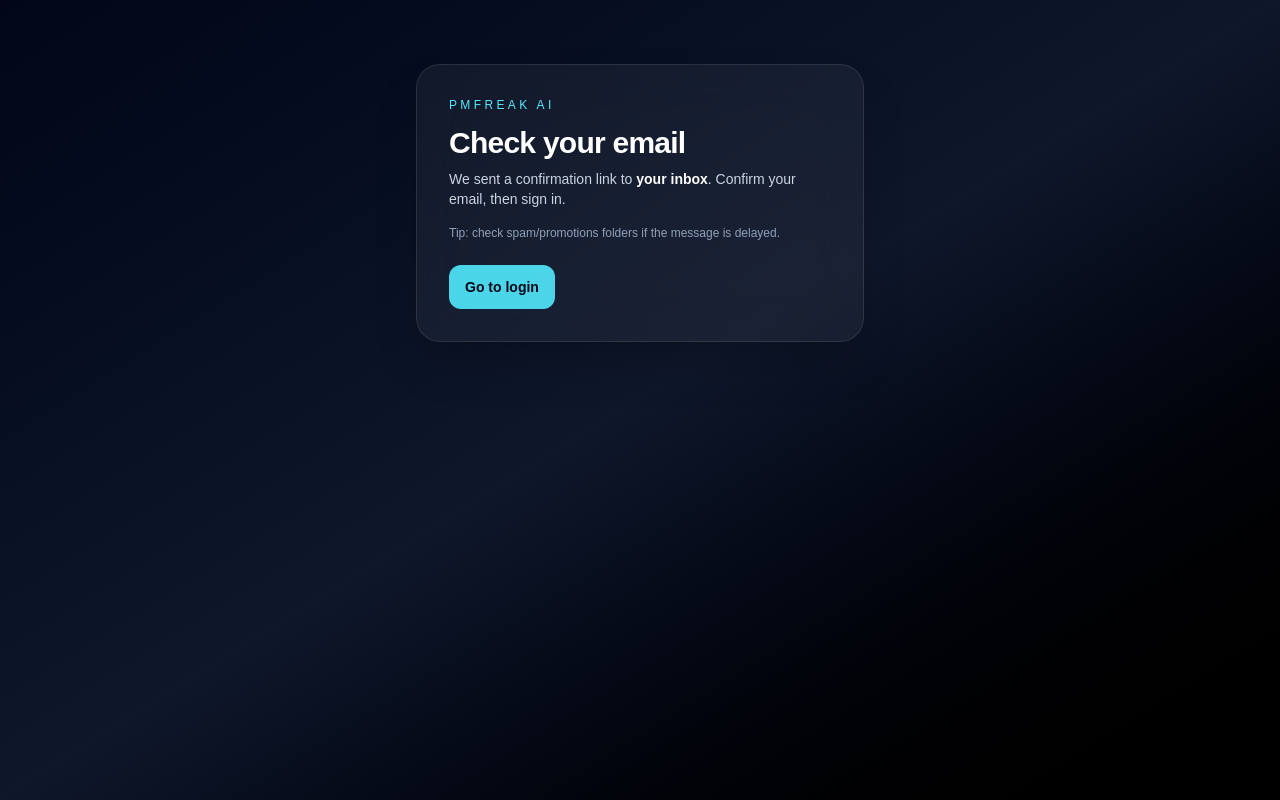
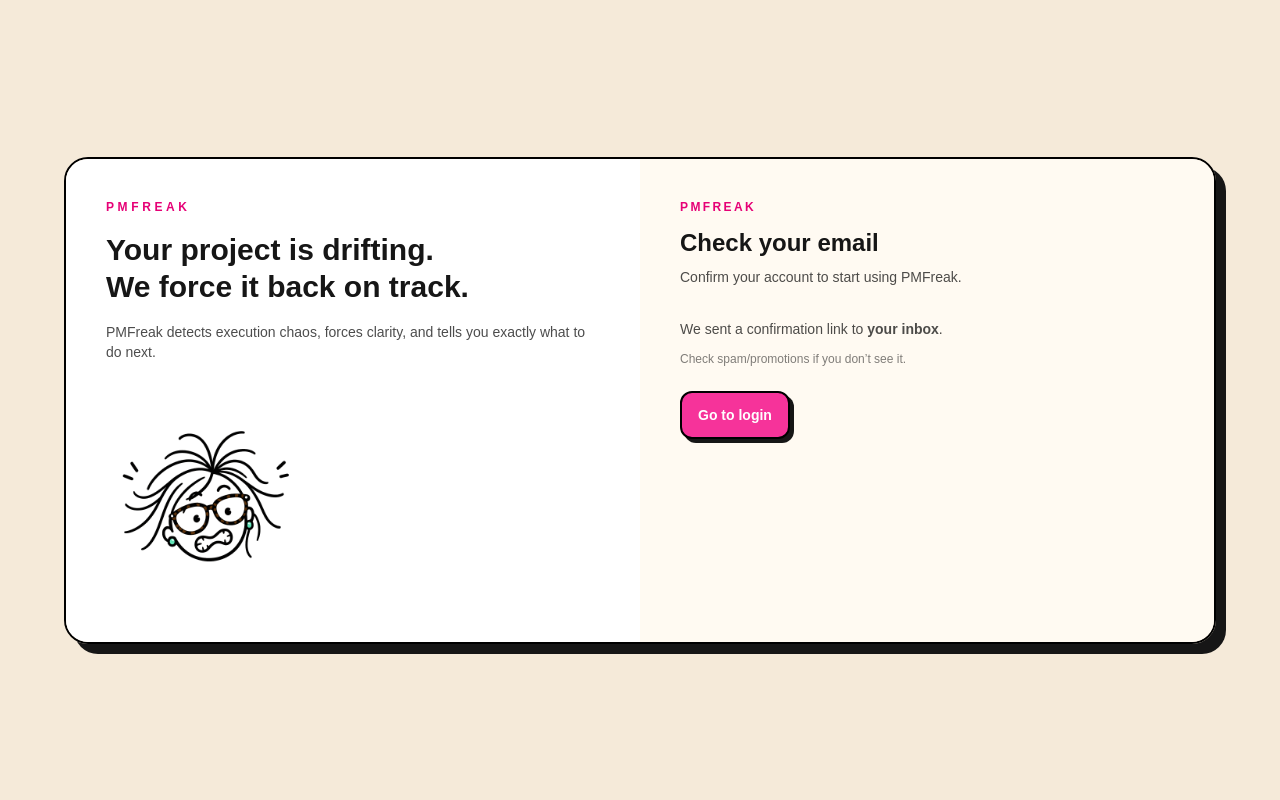
Before and after one commit to vicvalch/pmfreak, a Next.js app: page /signup/confirm-email in a window 1280 px wide. Built offline with nearby package versions, Linux system fonts and the light colour scheme.

Commit message:
feat: unify full auth flow with PMFreak AuthShell

```diff
--- a/src/app/auth/reset-password/page.tsx
+++ b/src/app/auth/reset-password/page.tsx
@@ -3,6 +3,7 @@
 import { useState } from "react";
 import { useRouter } from "next/navigation";
 import { createSupabaseBrowserClient } from "@/lib/supabase/client";
+import { AuthShell } from "@/components/auth/auth-shell";
 
 export default function ResetPasswordPage() {
   const router = useRouter();
@@ -11,8 +12,8 @@
   const [loading, setLoading] = useState(false);
   const [errorMessage, setErrorMessage] = useState<string | null>(null);
 
-  const handleSubmit = async (event: React.FormEvent<HTMLFormElement>) => {
-    event.preventDefault();
+  const handleSubmit = async (e: React.FormEvent<HTMLFormElement>) => {
+    e.preventDefault();
     setErrorMessage(null);
 
     if (password.length < 8) {
@@ -36,51 +37,48 @@
         return;
       }
 
-      router.replace("/login?success=Password+updated.+Please+sign+in.");
+      router.replace("/login?success=Password updated. Please sign in.");
     } catch {
-      setErrorMessage("Unable to update password. Please try again.");
+      setErrorMessage("Unable to update password.");
     } finally {
       setLoading(false);
     }
   };
 
   return (
-    <main className="min-h-screen bg-gradient-to-br from-slate-950 via-slate-900 to-black px-6 py-16 text-white">
-      <section className="mx-auto w-full max-w-md rounded-3xl border border-white/10 bg-white/5 p-8 shadow-2xl backdrop-blur-xl">
-        <p className="text-xs uppercase tracking-[0.28em] text-cyan-300">ScopeGuard AI</p>
-        <h1 className="mt-3 text-3xl font-semibold tracking-tight">Reset password</h1>
-        <p className="mt-2 text-sm text-slate-300">Set a new password for your account.</p>
-
-        <form onSubmit={handleSubmit} className="mt-8 space-y-4">
+    <AuthShell
+      title="Set a new password"
+      subtitle="Secure your account and continue."
+    >
+      <form onSubmit={handleSubmit} className="space-y-4">
         <input
           type="password"
           placeholder="New password"
           required
-            minLength={8}
           value={password}
-            onChange={(event) => setPassword(event.target.value)}
-            className="w-full rounded-xl border border-white/10 bg-black/20 px-4 py-3 text-sm text-white outline-none placeholder:text-slate-400 focus:ring focus:ring-cyan-300/60"
+          onChange={(e) => setPassword(e.target.value)}
+          className="w-full rounded-xl border-2 border-black px-4 py-3 text-sm"
         />
+
         <input
           type="password"
-            placeholder="Confirm new password"
+          placeholder="Confirm password"
           required
-            minLength={8}
           value={confirmPassword}
-            onChange={(event) => setConfirmPassword(event.target.value)}
-            className="w-full rounded-xl border border-white/10 bg-black/20 px-4 py-3 text-sm text-white outline-none placeholder:text-slate-400 focus:ring focus:ring-cyan-300/60"
+          onChange={(e) => setConfirmPassword(e.target.value)}
+          className="w-full rounded-xl border-2 border-black px-4 py-3 text-sm"
         />
+
         <button
           type="submit"
           disabled={loading}
-            className="w-full rounded-xl bg-cyan-300/90 px-4 py-3 text-sm font-semibold text-slate-950 transition hover:bg-cyan-200 disabled:cursor-not-allowed disabled:opacity-70"
+          className="w-full rounded-xl border-2 border-black bg-pink-500 px-4 py-3 text-sm font-black text-white shadow-[4px_4px_0_#161616]"
         >
           {loading ? "Updating..." : "Update password"}
         </button>
       </form>
 
-        {errorMessage ? <p className="mt-4 text-sm text-rose-200">{errorMessage}</p> : null}
-      </section>
-    </main>
+      {errorMessage && <p className="mt-4 text-sm text-red-600">{errorMessage}</p>}
+    </AuthShell>
   );
 }
--- a/src/app/forgot-password/page.tsx
+++ b/src/app/forgot-password/page.tsx
@@ -3,6 +3,7 @@
 import { useState } from "react";
 import Link from "next/link";
 import { createSupabaseBrowserClient } from "@/lib/supabase/client";
+import { AuthShell } from "@/components/auth/auth-shell";
 
 export default function ForgotPasswordPage() {
   const [email, setEmail] = useState("");
@@ -36,41 +37,38 @@
   };
 
   return (
-    <main className="min-h-screen bg-gradient-to-br from-slate-950 via-slate-900 to-black px-6 py-16 text-white">
-      <section className="mx-auto w-full max-w-md rounded-3xl border border-white/10 bg-white/5 p-8 shadow-2xl backdrop-blur-xl">
-        <p className="text-xs uppercase tracking-[0.28em] text-cyan-300">ScopeGuard AI</p>
-        <h1 className="mt-3 text-3xl font-semibold tracking-tight">Forgot password</h1>
-        <p className="mt-2 text-sm text-slate-300">Enter your email to receive a password reset link.</p>
-
-        <form onSubmit={handleSubmit} className="mt-8 space-y-4">
+    <AuthShell
+      title="Reset your access"
+      subtitle="Enter your email and we’ll send you a reset link."
+    >
+      <form onSubmit={handleSubmit} className="space-y-4">
         <input
-            name="email"
           type="email"
           placeholder="Email"
           required
           value={email}
-            onChange={(event) => setEmail(event.target.value)}
-            className="w-full rounded-xl border border-white/10 bg-black/20 px-4 py-3 text-sm text-white outline-none placeholder:text-slate-400 focus:ring focus:ring-cyan-300/60"
+          onChange={(e) => setEmail(e.target.value)}
+          className="w-full rounded-xl border-2 border-black px-4 py-3 text-sm"
         />
+
         <button
           type="submit"
           disabled={loading}
-            className="w-full rounded-xl bg-cyan-300/90 px-4 py-3 text-sm font-semibold text-slate-950 transition hover:bg-cyan-200 disabled:cursor-not-allowed disabled:opacity-70"
+          className="w-full rounded-xl border-2 border-black bg-pink-500 px-4 py-3 text-sm font-black text-white shadow-[4px_4px_0_#161616]"
         >
           {loading ? "Sending..." : "Send reset link"}
         </button>
       </form>
 
-        {successMessage ? <p className="mt-4 text-sm text-emerald-200">{successMessage}</p> : null}
-        {errorMessage ? <p className="mt-4 text-sm text-rose-200">{errorMessage}</p> : null}
+      {successMessage && <p className="mt-4 text-sm text-green-700">{successMessage}</p>}
+      {errorMessage && <p className="mt-4 text-sm text-red-600">{errorMessage}</p>}
 
-        <p className="mt-6 text-sm text-slate-300">
+      <p className="mt-6 text-sm">
         Back to{" "}
-          <Link href="/login" className="font-semibold text-cyan-200 hover:text-cyan-100">
+        <Link href="/login" className="font-bold">
           login
         </Link>
       </p>
-      </section>
-    </main>
+    </AuthShell>
   );
 }
--- a/src/app/signup/confirm-email/page.tsx
+++ b/src/app/signup/confirm-email/page.tsx
@@ -1,4 +1,5 @@
 import Link from "next/link";
+import { AuthShell } from "@/components/auth/auth-shell";
 
 export default async function ConfirmEmailPage({
   searchParams,
@@ -8,34 +9,29 @@
   const params = await searchParams;
 
   return (
-    <main className="min-h-screen bg-gradient-to-br from-slate-950 via-slate-900 to-black px-6 py-16 text-white">
-      <section className="mx-auto w-full max-w-md rounded-3xl border border-white/10 bg-white/5 p-8 shadow-2xl backdrop-blur-xl">
-        <p className="text-xs uppercase tracking-[0.28em] text-cyan-300">
-          PMFreak AI
+    <AuthShell
+      title="Check your email"
+      subtitle="Confirm your account to start using PMFreak."
+    >
+      <p className="text-sm text-black/70">
+        We sent a confirmation link to{" "}
+        <span className="font-bold">
+          {params.email ?? "your inbox"}
+        </span>.
       </p>
-        <h1 className="mt-3 text-3xl font-semibold tracking-tight">
-          Check your email
-        </h1>
-        <p className="mt-2 text-sm text-slate-300">
-          We sent a confirmation link to{" "}
-          <span className="font-semibold text-white">
-            {params.email ?? "your inbox"}
-          </span>
-          . Confirm your email, then sign in.
-        </p>
-        <p className="mt-4 text-xs text-slate-400">
-          Tip: check spam/promotions folders if the message is delayed.
+
+      <p className="mt-3 text-xs text-black/50">
+        Check spam/promotions if you don’t see it.
       </p>
 
       <div className="mt-6">
         <Link
           href="/login"
-            className="inline-flex rounded-xl bg-cyan-300/90 px-4 py-3 text-sm font-semibold text-slate-950 transition hover:bg-cyan-200"
+          className="inline-flex rounded-xl border-2 border-black bg-pink-500 px-4 py-3 text-sm font-black text-white shadow-[4px_4px_0_#161616]"
         >
           Go to login
         </Link>
       </div>
-      </section>
-    </main>
+    </AuthShell>
   );
 }
```
Lines whose indentation alone changed are shown as unchanged.
